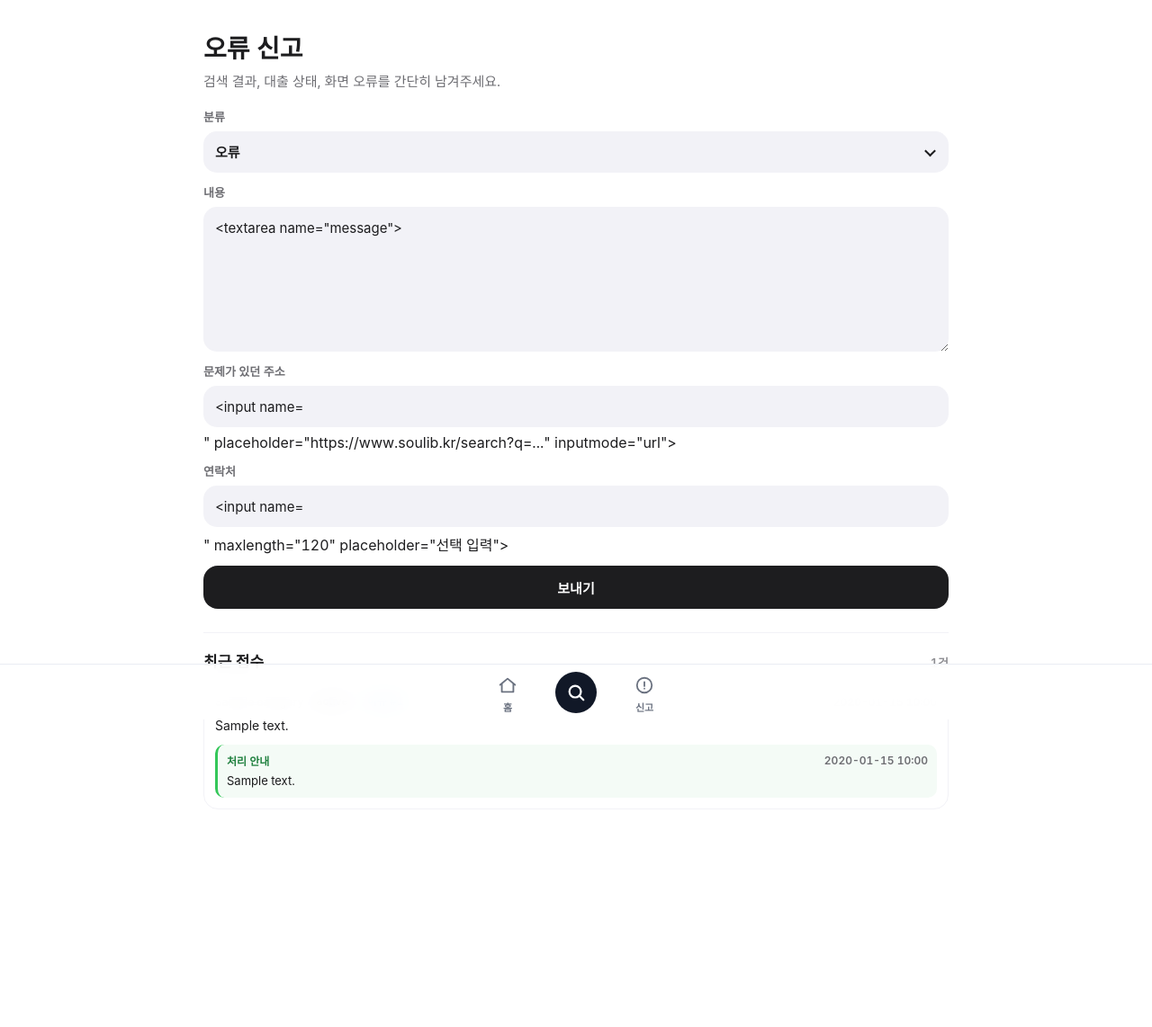
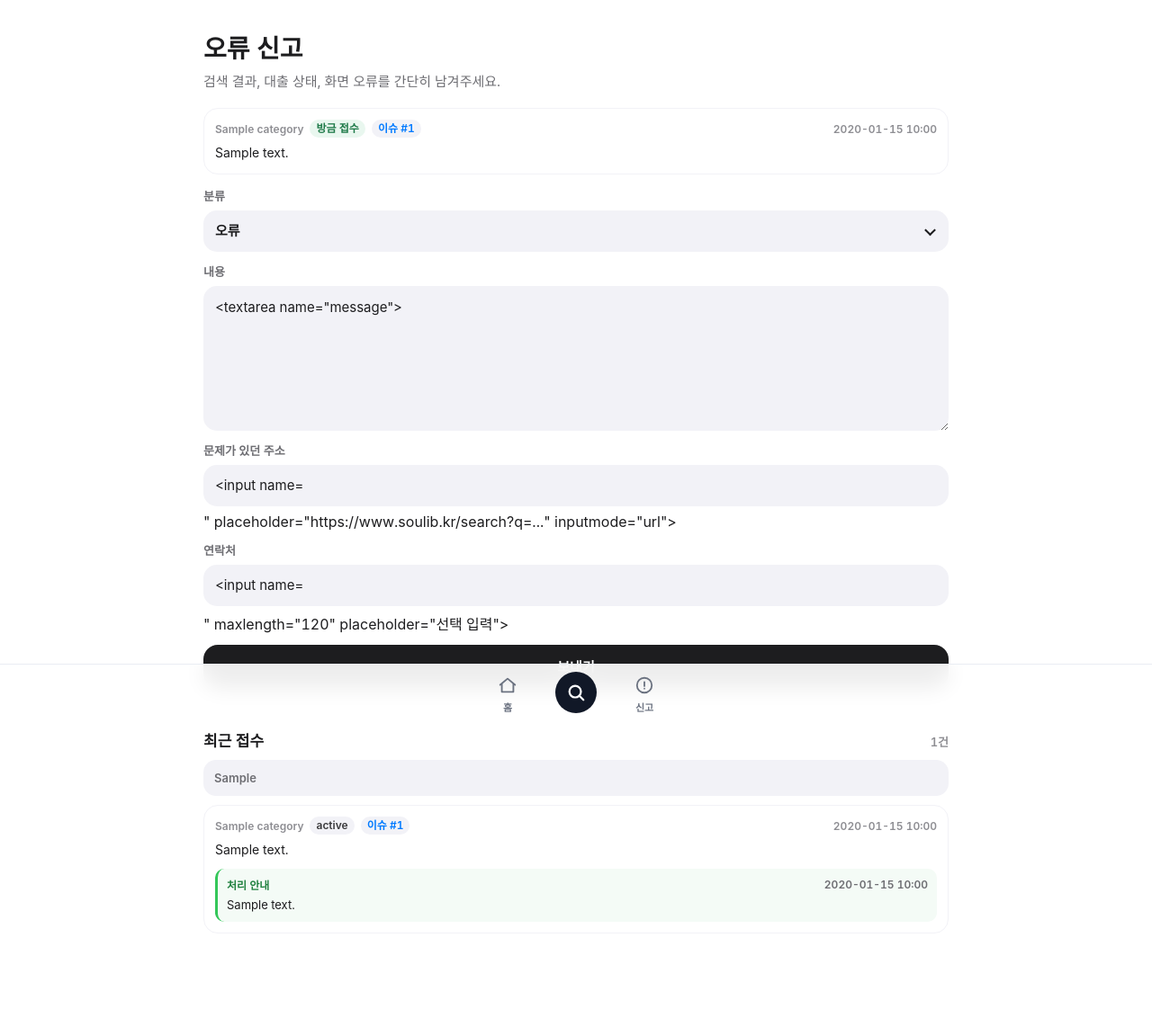
Before and after one commit to pkkong/soulibrary, a Flask app: template web/templates/reports.html in a window 1280 px wide. Shown: the whole page at 90% size. Before the commit the page ends 900 px from the top, so only its background shows below. Run offline with Flask 3, Linux system fonts and the light colour scheme; the template is opened without the code that fills it: most values are stand-ins (such as "Sample title", 1, 10 or a date in 2020); form fields are guessed from the names that the template uses; some web fonts are replaced.

Commit message:
Improve report submission feedback

```diff
--- a/web/static/css/search.css
+++ b/web/static/css/search.css
@@ -1257,6 +1257,12 @@ body.has-topbar .search-top {
     color: #9f1239;
 }
 
+.report-submitted-card {
+    margin-bottom: 14px;
+    border-color: #d9eee3;
+    background: #fbfefc;
+}
+
 .report-form {
     display: flex;
     flex-direction: column;
@@ -1351,6 +1357,12 @@ body.has-topbar .search-top {
     cursor: pointer;
 }
 
+.report-submit:disabled,
+.report-submit.is-loading {
+    cursor: default;
+    opacity: 0.72;
+}
+
 .reports-list {
     margin-top: 26px;
     border-top: 1px solid #f2f2f7;
@@ -1382,6 +1394,17 @@ body.has-topbar .search-top {
     display: flex;
     flex-direction: column;
     gap: 8px;
+}
+
+.report-list-notice {
+    margin-bottom: 10px;
+    border-radius: 14px;
+    background: #f2f2f7;
+    color: #6e6e73;
+    padding: 11px 12px;
+    font-size: 13px;
+    font-weight: 600;
+    line-height: 1.4;
 }
 
 .report-item {
@@ -1421,6 +1444,11 @@ body.has-topbar .search-top {
 
 .report-issue-link {
     color: #007aff;
+}
+
+.report-status.is-new {
+    background: #e9f7ef;
+    color: #1f7a49;
 }
 
 .report-item p {
--- a/web/templates/reports.html
+++ b/web/templates/reports.html
@@ -15,6 +15,21 @@
     {% endif %}
     {% if error %}
         <div class="report-alert error" role="alert">{{ error }}</div>
+    {% endif %}
+    {% if saved_report %}
+        <article class="report-item report-submitted-card" aria-label="방금 접수된 신고">
+            <div class="report-item-meta">
+                <span class="report-item-meta-main">
+                    <span>{{ saved_report.category }}</span>
+                    <span class="report-status is-new">방금 접수</span>
+                    {% if saved_report.issue_url %}
+                        <a class="report-issue-link" href="{{ saved_report.issue_url }}" target="_blank" rel="noopener noreferrer">이슈 #{{ saved_report.issue_number }}</a>
+                    {% endif %}
+                </span>
+                <time>{{ saved_report.created_at.strftime("%Y-%m-%d %H:%M") if saved_report.created_at else "" }}</time>
+            </div>
+            <p>{{ saved_report.message }}</p>
+        </article>
     {% endif %}
 
     <form class="report-form" method="post" action="/reports">
@@ -57,6 +72,9 @@
             <h2 id="reports-list-title">최근 접수</h2>
             <span>{% if reports_unavailable %}확인 필요{% else %}{{ reports|length }}건{% endif %}</span>
         </div>
+        {% if reports_notice %}
+            <div class="report-list-notice" role="status">{{ reports_notice }}</div>
+        {% endif %}
         {% if reports %}
             <div class="report-items">
                 {% for report in reports %}
@@ -64,6 +82,9 @@
                         <div class="report-item-meta">
                             <span class="report-item-meta-main">
                                 <span>{{ report.category }}</span>
+                                {% if report.is_new %}
+                                    <span class="report-status is-new">방금 접수</span>
+                                {% endif %}
                                 <span class="report-status">{{ report.status_label or "접수됨" }}</span>
                                 {% if report.issue_url %}
                                     <a class="report-issue-link" href="{{ report.issue_url }}" target="_blank" rel="noopener noreferrer">이슈 #{{ report.issue_number }}</a>
@@ -94,3 +115,20 @@
     </section>
 </div>
 {% endblock %}
+
+{% block scripts %}
+<script>
+document.addEventListener("DOMContentLoaded", () => {
+    const form = document.querySelector(".report-form");
+    const submit = document.querySelector(".report-submit");
+    if (!form || !submit) {
+        return;
+    }
+    form.addEventListener("submit", () => {
+        submit.disabled = true;
+        submit.classList.add("is-loading");
+        submit.textContent = "보내는 중...";
+    });
+});
+</script>
+{% endblock %}
```
Also changed, not shown: docs/RELEASE_NOTES.md (+1 -1 lines), docs/UX_UI_Guide.md (+2 -0 lines), web/report_routes.py (+52 -10 lines).
